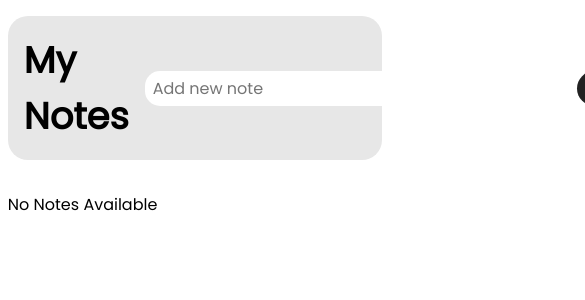
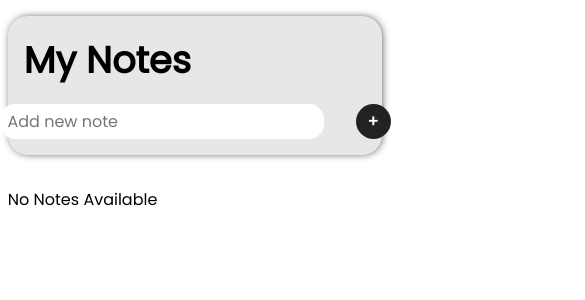
Before and after one commit to joaovitorwitt/saving-time, a React (Vite) app in the folder frontend/: page /notes in a window 390 px wide. Shown: the top 300 px of the page, 585 px wide, since content can reach past the window. Built offline with nearby package versions, Linux system fonts and the light colour scheme.

Commit message:
Fix: notes design is broken

```diff
--- a/frontend/src/components/AddNoteForm.jsx
+++ b/frontend/src/components/AddNoteForm.jsx
@@ -14,7 +14,8 @@ export default function AddNoteForm({ onSubmit }) {
   }
 
   return (
-    <form onSubmit={handleSubmit}>
+    <div className="add-note-wrapper">
+      <form onSubmit={handleSubmit} className="add-note-form">
         <div className="form-row">
           <input
             type="text"
@@ -29,5 +30,6 @@ export default function AddNoteForm({ onSubmit }) {
           </button>
         </div>
       </form>
+    </div>
   );
 }
--- a/frontend/src/index.css
+++ b/frontend/src/index.css
@@ -58,6 +58,7 @@
   border-radius: 20px;
   padding: 1rem;
   margin-top: 1rem;
+  box-shadow: 1px 0px 8px -2px #222;
 }
 
 .notes-header-wrapper > h1 {
@@ -84,6 +85,7 @@
   background-color: #e7e7e7;
   border-radius: 20px;
   padding: 1rem;
+  box-shadow: 1px 0px 8px -2px #222;
 }
 
 .card-body {
@@ -149,18 +151,21 @@
 
 /* AddNoteForm component */
 
+.add-note-wrapper {
+  display: flex;
+  justify-content: flex-start;
+}
+
 .form-row {
   display: flex;
-  flex-direction: row;
-  column-gap: 2rem;
 }
 
 .form-row > input {
-  width: 400px;
   padding-left: 0.5rem;
   border-radius: 15px;
   border: none;
   outline: none;
+  margin-right: 2rem;
 }
 
 .form-row > input:focus {
@@ -172,6 +177,15 @@
   .card-wrapper {
     grid-template-columns: repeat(2, 1fr);
   }
+  .notes-header-wrapper {
+    flex-direction: column;
+  }
+
+  .notes-header-wrapper > h1 {
+    text-align: left;
+    width: 100%;
+    margin-bottom: 1rem;
+  }
 }
 
 @media screen and (max-width: 860px) {
```
Also changed, not shown: frontend/src/components/Sidebar.jsx (added, +19 -0 lines). Lines whose indentation alone changed are shown as unchanged.
